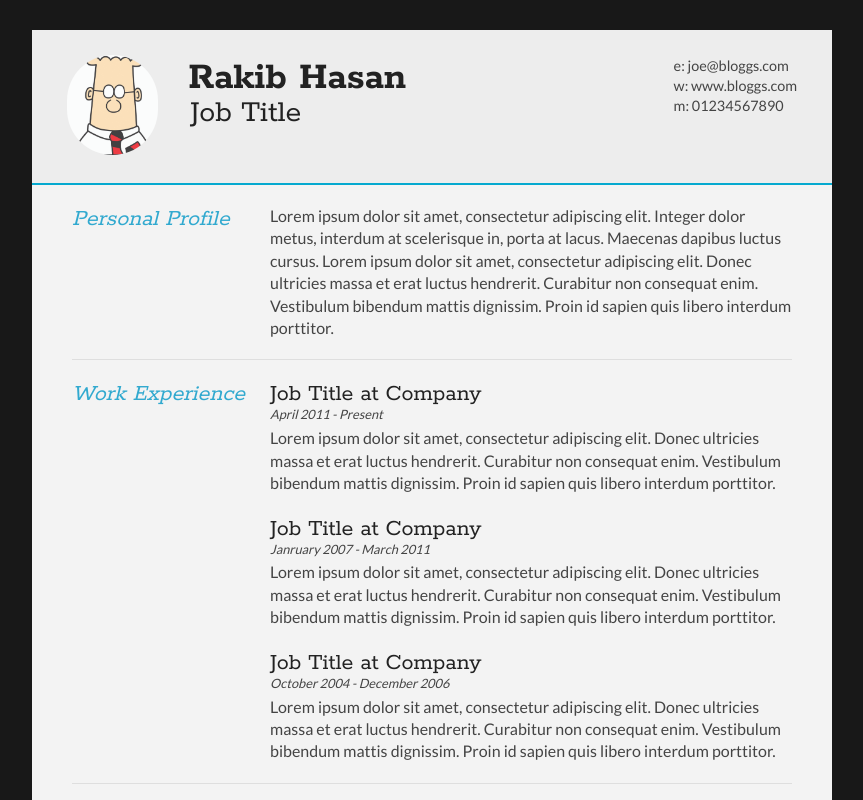
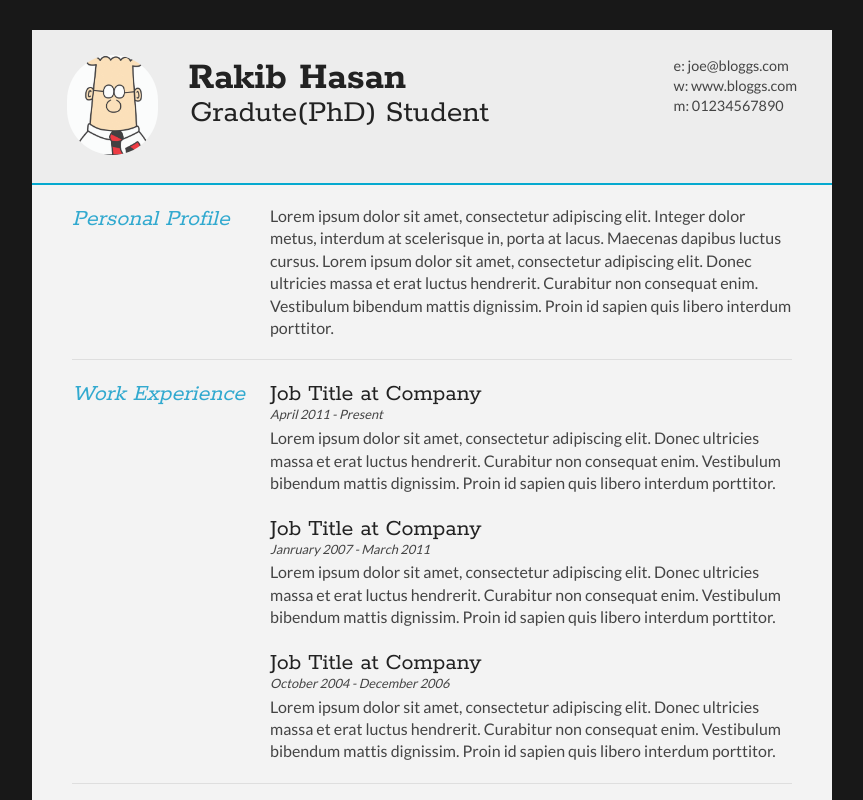
Before and after one commit to rakib045/profile, a plain HTML site: page index.html in a window 1280 px wide. Shown: the top 800 px of the page, without its empty margins (208-1071 px from the left). Drawn offline with Linux system fonts and the light colour scheme.

Commit message:
Update Job Title

```diff
--- a/index.html
+++ b/index.html
@@ -22,7 +22,7 @@
 
             <div id="name">
                 <h1 class="quickFade delayTwo">Rakib Hasan</h1>
-                <h2 class="quickFade delayThree">Job Title</h2>
+                <h2 class="quickFade delayThree">Gradute(PhD) Student</h2>
             </div>
 
             <div id="contactDetails" class="quickFade delayFour">
```
